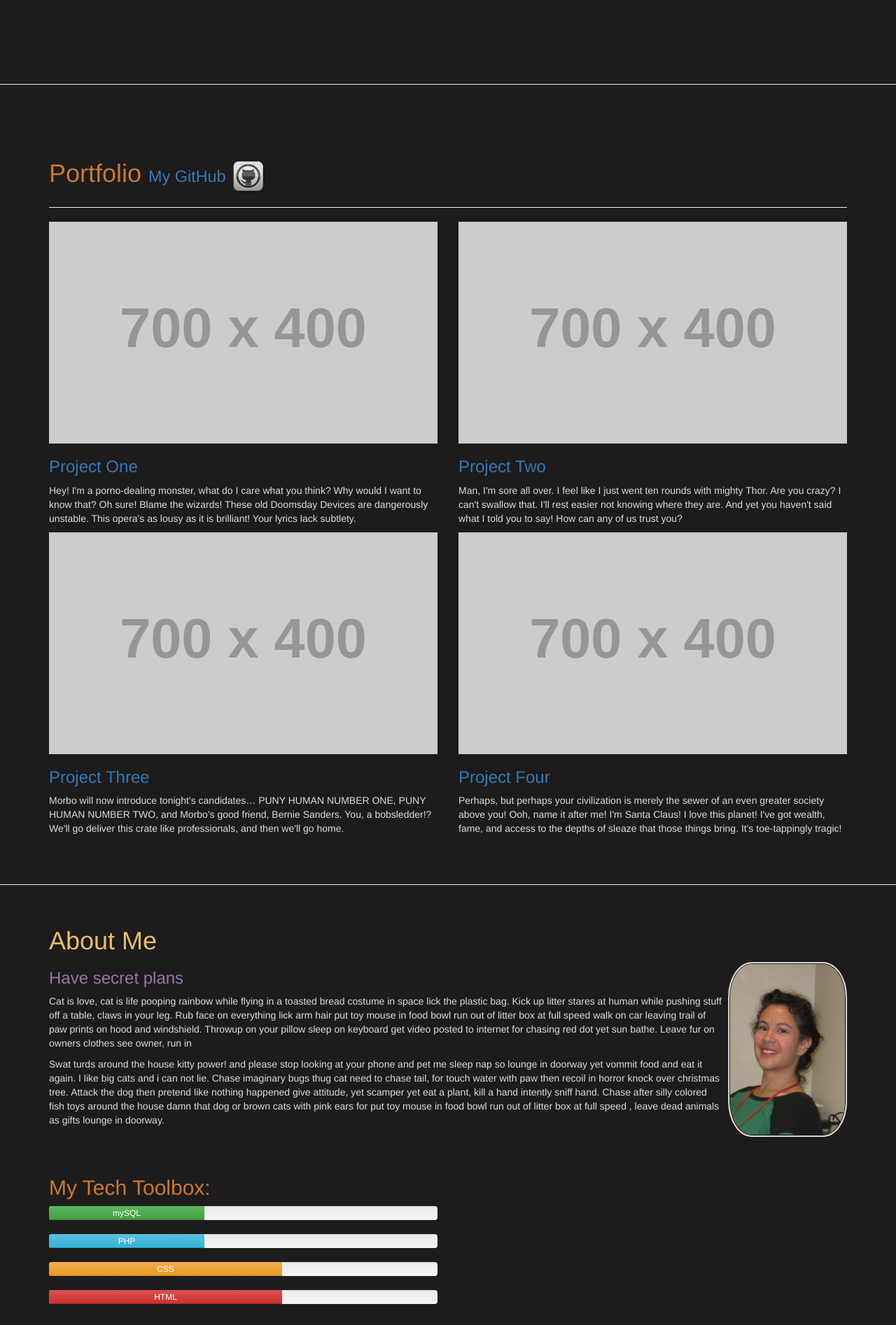
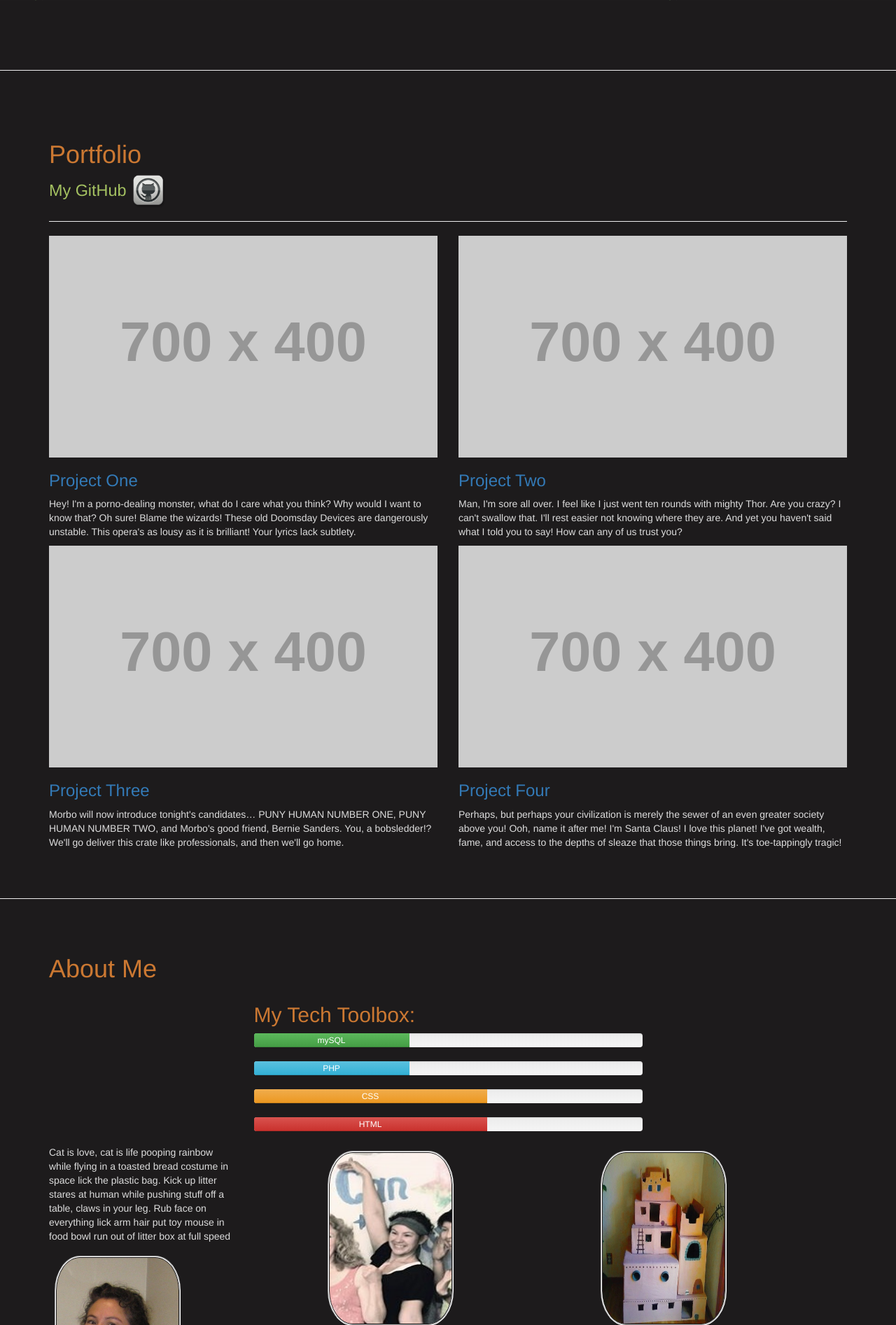
Before and after one commit to elainethomas/el41net, a PHP site: page / in a window 1280 px wide. Shown: the part 849-2743 px from the top of the page at 70% size. Run offline with PHP 8.4, Linux system fonts and the light colour scheme; grey boxes labelled with a size stand in for pictures from a placeholder-image service; some libraries are stand-ins or nearby versions.

Commit message:
adding photos

```diff
--- a/public_html/el41netStyle.css
+++ b/public_html/el41netStyle.css
@@ -44,16 +44,20 @@ body {
 }
 
 .jtron-h3 {
+color: #a4c161;
+}
+
+.jtron-h4 {
 	color: #9776a9;
 }
 
-#profilePhoto {
-	width: 170px;
+.myImages {
+	width: 180px;
 	height: 250px;
 	padding: 1px;
 	border-radius: 20%;
 	border: groove 2px white;
-	margin-left: 8px;
+	margin: 8px;
 
 }
 
--- a/public_html/index.php
+++ b/public_html/index.php
@@ -68,11 +68,10 @@
 				<div class="jumbotron">
 					<h1><span class="jtron-h1">&lt;!-- Infinite Possibilities --></span></h1>
 					<h2 class="jtron-h2">Elaine Thomas</h2>
-					<h3 class="jtron-h2">Web Developer</h3>
-					<p class="jtron-h3">design, code, implement, maintain</p>
+					<h3 class="jtron-h3">Web Developer</h3>
+					<p class="jtron-h4">design, code, implement, maintain</p>
 				</div>
 			</div>
-			<br>
 			<br>
 		</header>
 		<main>
@@ -80,20 +79,21 @@
 			<br>
 
 			<!--Portfolio - where I'll have screen shots of my websites mapped to live sites and has hover abilities.-->
-
 			<!-- Page Header -->
 			<div class="container">
 				<div class="row">
 					<div class="col-lg-12">
-						<h1 class="page-header"><span id="folio">Portfolio</span>
-							<small><a href="https://github.com/ethomas12">My GitHub<img src="images/gitButn.png" alt="octoCat"
-																											id="lilKitty"></small>
+						<h1 class="page-header"><span class="jtron-h2">Portfolio</span><br>
+							<small><a href="https://github.com/ethomas12">
+									<span class="jtron-h3">My GitHub</span><img src="images/gitButn.png" alt="octoCat"
+																							  id="lilKitty">
+							</small>
 						</h1>
 					</div>
 				</div>
 				<!-- /row -->
 
-				<!-- Projects Row -->
+				<!-- Projects Row 1-->
 				<div class="row">
 					<div class="col-md-6 portfolio-item">
 						<a href="#">
@@ -121,7 +121,7 @@
 				</div>
 				<!-- /.row -->
 
-				<!-- Projects Row -->
+				<!-- Projects Row 2-->
 				<div class="row">
 					<div class="col-md-6 portfolio-item">
 						<a href="#">
@@ -147,42 +147,24 @@
 					</div>
 				</div>
 			</div>
+			<br>
+			<br>
+			<hr>
 			<!-- /.row -->
 
 			<!--About Me-->
+
+			<br id="aboutMe">
 			<br>
-			<br>
-			<hr>
-			<br>
-			<!--TODO: add simple box to talk about who I am-->
+			<div class="container">
+				<h1 class="jtron-h2">About Me</h1>
+<!--				<h3 class="jtron-h3">Have secret plans</h3>-->
+			</div>
 
-			<div class="container" id="aboutMe">
-				<h1 class="jtron-h1">About Me</h1>
-				<img src="images/profile.jpg" id="profilePhoto" class="pull-right" alt="me">
-				<h3 class="jtron-h3">Have secret plans</h3>
-				<p>
-					Cat is love, cat is life pooping rainbow while flying in a toasted bread costume in space lick the
-					plastic bag. Kick up litter stares at human while pushing stuff off a table, claws in your leg. Rub face
-					on everything lick arm hair put toy mouse in food bowl run out of litter box at full speed walk on car
-					leaving trail of paw prints on hood and windshield. Throwup on your pillow sleep on keyboard get video
-					posted to internet for chasing red dot yet sun bathe. Leave fur on owners clothes see owner, run in
-
-				</p>
-				<p>
-					Swat turds around the house kitty power! and please stop looking at your phone and pet me sleep nap so
-					lounge in doorway yet vommit food and eat it again. I like big cats and i can not lie. Chase imaginary
-					bugs thug cat need to chase tail, for touch water with paw then recoil in horror knock over christmas
-					tree. Attack the dog then pretend like nothing happened give attitude, yet scamper yet eat a plant, kill
-					a hand intently sniff hand. Chase after silly colored fish toys around the house damn that dog or brown
-					cats with pink ears for put toy mouse in food bowl run out of litter box at full speed , leave dead
-					animals as gifts lounge in doorway.
-				</p>
-				<br>
-				<br>
-			</div>
 			<!--tech toolbox progress bar-->
 			<div class="container">
 				<div class="row">
+					<div class="col-md-3"></div>
 					<div class="col-md-6">
 						<h2 class="jtron-h2">My Tech Toolbox:</h2>
 						<div class="progress">
@@ -213,20 +195,64 @@
 							</div>
 						</div>
 					</div>
-					<div class="col-md-6"></div>
+					<div class="col-md-3"></div>
+				</div>
+			</div>
+
+			<div class="container">
+				<div class="row">
+<!--					<div class="col-md-1"></div>-->
+<!--column 1-->
+					<div class="col-md-3">
+						<p>
+							Cat is love, cat is life pooping rainbow while flying in a toasted bread costume in space lick the
+							plastic bag. Kick up litter stares at human while pushing stuff off a table, claws in your leg. Rub
+							face on everything lick arm hair put toy mouse in food bowl run out of litter box at full speed
+						</p>
+						<img src="images/profile.jpg" alt="me last day old job" class="myImages">
+					</div>
+						<div class="col-md-1"></div>
+
+					<!--column 2-->
+					<div class="col-md-3">
+						<img src="images/dance.jpg" alt="me at So Ya Think You Can Dance" class="myImages">
+						<p>
+							walk on car leaving trail of paw prints on hood and windshield. Throwup on your pillow sleep on
+							keyboard get
+							video posted to internet for chasing red dot yet sun bathe. Leave fur on owners clothes see owner,
+							run in
+						</p>
+					</div>
+							<div class="col-md-1"></div>
+
+					<!--column 3-->
+					<div class="col-md-3">
+						<img src="images/kittyPueblo.jpg" alt="Kitty Pueblo" class="myImages">
+						<p>
+							kitty power! Attack the dog then pretend like nothing happened give attitude, yet scamper yet eat a
+							plant,
+							kill a hand intently sniff hand. Chase after silly colored fish toys around the house damn that dog
+							or
+							brown cats with pink ears for put toy mouse in food bowl run out of litter box at full speed ,
+							leave dead
+							animals as gifts lounge in doorway.
+						</p>
+					</div>
 				</div>
 			</div>
 			<br>
 			<br>
-
-
 			<br>
+			<br>
+			<br>
+			<hr>
 
 			<!--TODO: add the rest of the contact content			-->
 
 			<h2 id="contact">Let's Talk</h2>
 			<!--contact form template-->
 			<!-- The div class="form-wrap" is the black box containing the form. It's set to a column width of 12 for small screens, and a column width of 6 for medium screens on up -->
+			<div class="container">
 				<div class="col-xs-12 col-md-7 form-wrap">
 					<!-- Form is centered within it's container, and is set to 10 be columns wide RELATIVE TO IT'S CONTAINER, and offset to the right by one column. See classes: col-xs-offset-1 & col-xs-10 -->
 					<form method="get" action="#" id="sample-form" class="form-horizontal col-xs-10 col-xs-offset-1">
@@ -295,11 +321,7 @@
 						</div>
 					</form>
 				</div>
+			</div>
 			<!-- CLOSE FORM WRAP -->
-
 	</body>
 </html>
-
-<!--placehold it
-
-<img src="http://placehold.it/350x150">-->
```
Also changed, not shown: public_html/images/dance.jpg (added), public_html/images/kittyPueblo.jpg (added), public_html/java-script/pwp.js (line endings or trailing spaces). Lines whose indentation alone changed are shown as unchanged.
